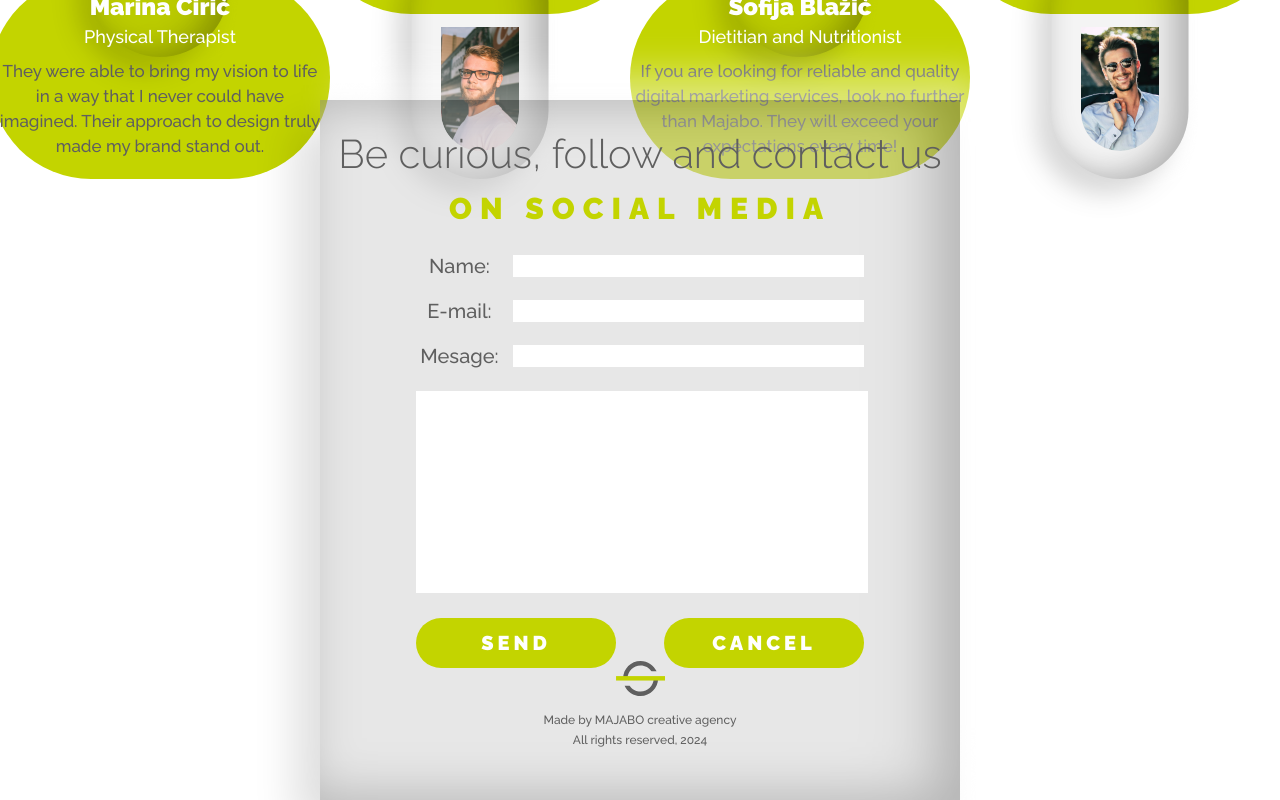
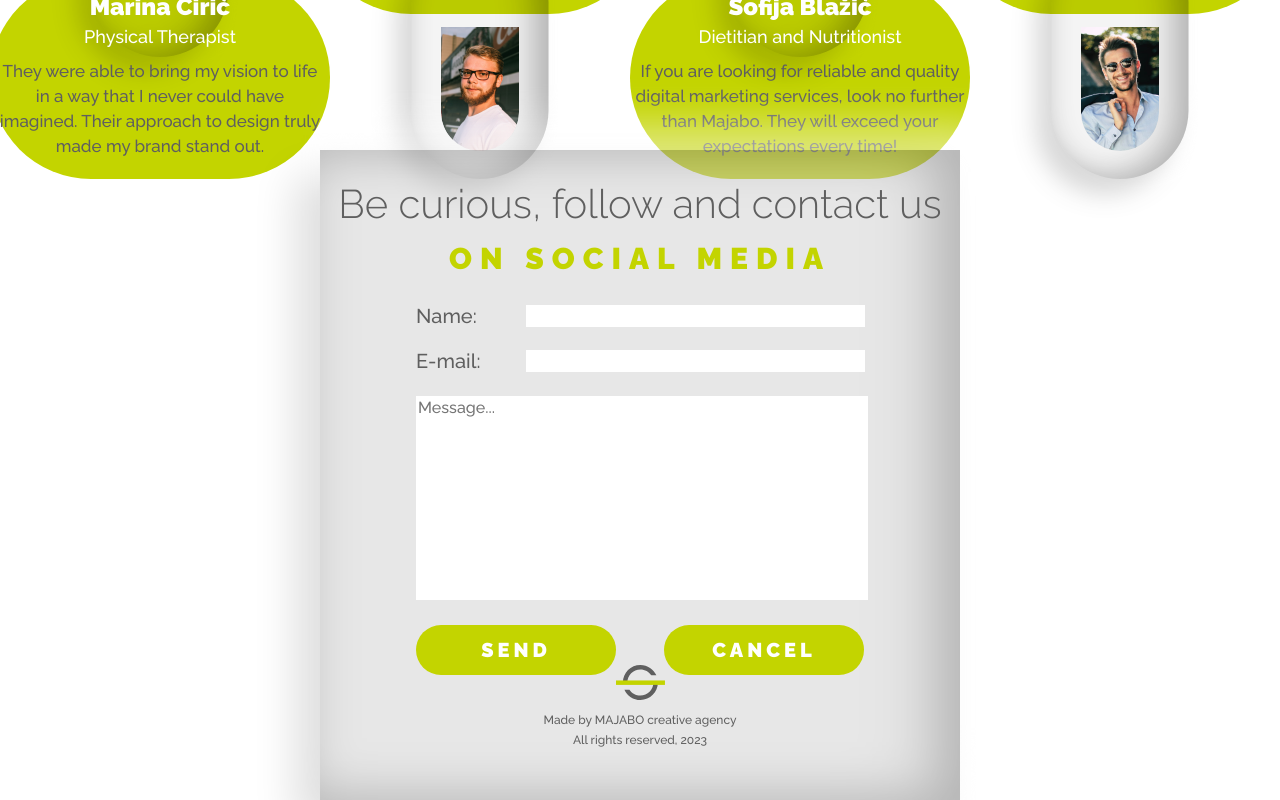
Before and after one commit to kslobodan/shapes, a React (Create React App) app: page / in a window 1280 px wide. Both pictures are taken after a click on the picture 827 px from the left and 5498 px from the top of the page. Shown: the part 4946-5746 px from the top of the page. Built offline with nearby package versions, Linux system fonts and the light colour scheme.

Commit message:
added changes to email form

```diff
--- a/src/components/footer/Footer.module.scss
+++ b/src/components/footer/Footer.module.scss
@@ -61,6 +61,11 @@ footer {
 
 .logo {
   position: absolute;
+  transition: transform 500ms linear;
+}
+
+.rotated {
+  transform: rotate(180deg);
 }
 
 .small__text {
@@ -93,7 +98,7 @@ footer {
   flex-direction: row;
   justify-content: start;
   align-items: center;
-  width: 100%;
+  width: 100.3%;
   gap: 10px;
   // background-color: red;
 }
@@ -107,12 +112,13 @@ footer {
   font-weight: 500;
   line-height: 40px; /* 200% */
   width: 100px;
+  text-align: start;
 }
 
 .input {
   border-width: 0px;
   height: 20px;
-  width: 400px;
+  flex: 1;
   color: $color-grey;
   text-align: center;
   font-family: Raleway;
--- a/src/components/footer/Footer.tsx
+++ b/src/components/footer/Footer.tsx
@@ -1,20 +1,50 @@
-import React, { useState } from "react";
+import React, { CSSProperties, ChangeEvent, useState } from "react";
 import styles from "./Footer.module.scss";
 import Logo from "./Logo";
+
+const inputStyle: CSSProperties = {
+  borderWidth: "0px",
+  height: "20px",
+  textAlign: "start",
+  flex: "1",
+  fontSize: "16px",
+};
+
+const textAreaStyle: CSSProperties = {
+  marginTop: "10px",
+  width: "100%",
+  borderWidth: "0px",
+  height: "200px",
+  textAlign: "left",
+  resize: "none",
+  overflowY: "auto",
+  fontSize: "16px",
+};
+
+const textAreaMaxLength = 1000;
 
 const Footer = () => {
   const [showEmail, setShowEmail] = useState(false);
   const [boxHeight, setBoxHeight] = useState("500px");
   const [logoBottom, setLogoBottom] = useState("100px");
   const [rightsBottom, setRightsBottom] = useState("50px");
+  const [text, setText] = useState("");
   const currentYear = new Date().getFullYear();
 
   const handleShowMail = (show: boolean) => {
     setShowEmail(show);
     if (show) {
-      setBoxHeight("700px");
+      setBoxHeight("650px");
     } else {
       setBoxHeight("500px");
+    }
+  };
+
+  const handleChange = (event: ChangeEvent<HTMLTextAreaElement>) => {
+    const inputValue: string = event.target.value;
+
+    if (inputValue.length <= textAreaMaxLength) {
+      setText(inputValue);
     }
   };
 
@@ -55,17 +85,21 @@ const Footer = () => {
           <div className={styles.email}>
             <div className={styles.field}>
               <label className={styles.label}>Name:</label>
-              <input type="text" className={styles.input} />
+              <input type="text" className="text" style={inputStyle} />
             </div>
             <div className={styles.field}>
               <label className={styles.label}>E-mail:</label>
-              <input type="text" className={styles.input} />
+              <input type="text" className="text" style={inputStyle} />
             </div>
-            <div className={styles.field}>
-              <label className={styles.label}>Mesage:</label>
-              <input type="text" className={styles.input} />
-            </div>
-            <input type="text" className={styles.text__area} />
+
+            <textarea
+              className="text"
+              style={textAreaStyle}
+              placeholder="Message..."
+              value={text}
+              onChange={handleChange}
+              maxLength={textAreaMaxLength}
+            />
             <div className={styles.buttons}>
               <button
                 className={styles.button}
@@ -73,6 +107,11 @@ const Footer = () => {
               >
                 SEND
               </button>
+              {text.length > 0 && (
+                <div style={{ marginTop: "-10px" }}>
+                  {text.length}/{textAreaMaxLength}
+                </div>
+              )}
               <button
                 className={styles.button}
                 onClick={() => handleShowMail(false)}
@@ -84,14 +123,14 @@ const Footer = () => {
         )}
 
         <div
-          className={styles.logo}
+          className={` ${styles.logo} ${showEmail ? styles.rotated : ""}`}
           style={{ position: "absolute", bottom: logoBottom }}
         >
           <Logo />
         </div>
         <div className={styles.small__text} style={{ bottom: rightsBottom }}>
           <p>Made by MAJABO creative agency</p>
-          <p>All rights reserved, {currentYear}</p>
+          <p>All rights reserved, 2023</p>
         </div>
       </div>
     </footer>
```
